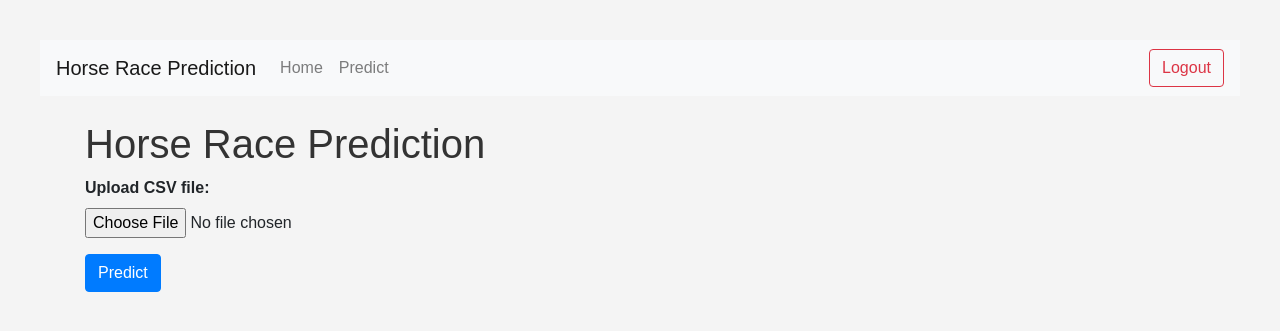
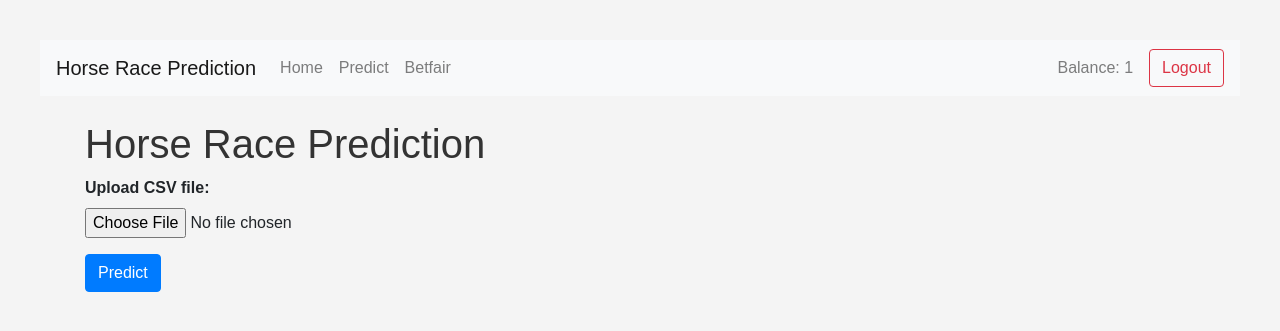
Before and after one commit to andrewbarwise/horse_trading, a Flask app: page /predict_page in a window 1280 px wide. Shown: the top 331 px of the page. Run offline with Flask 3, Linux system fonts and the light colour scheme; the visitor is signed in with stand-in values (Sample User, id 1); parts of the project's set-up code (start-up, migrations or seed data) failed here and were passed over; some libraries are stand-ins or nearby versions.

Commit message:
added betfair connection check

```diff
--- a/app.py
+++ b/app.py
@@ -1,4 +1,4 @@
-from flask import Flask, request, render_template, redirect, url_for
+from flask import Flask, request, render_template, redirect, url_for, flash, session
 from flask_admin import Admin, AdminIndexView, expose
 from flask_admin.contrib.sqla import ModelView
 from flask_sqlalchemy import SQLAlchemy
@@ -11,6 +11,7 @@ import os
 import secrets
 
 from src.data_cleaning import DataCleaning
+from src.betfair import Betfair
 
 app = Flask(__name__)
 app.config['SECRET_KEY'] = secrets.token_hex(16)
@@ -77,11 +78,37 @@ admin.add_view(UserAdmin(User, db.session))
 def load_user(user_id):
     return User.query.get(int(user_id))
 
+@app.context_processor
+def inject_balance():
+    balance = session.get('balance')
+    return dict(balance=balance)
+
 @app.route('/')
 def landing():
     if current_user.is_authenticated:
         return redirect(url_for('predict_page'))
     return render_template('landing.html')
+
+@app.route('/betfair')
+@login_required
+def betfair():
+    return render_template('betfair.html')
+
+@app.route('/betfair/check', methods=['POST'])
+@login_required
+def betfair_check():
+    api_key = request.form.get('api_key')
+    auth_code = request.form.get('auth_code')
+    betfair = Betfair(api_key, auth_code)
+
+    try:
+        betfair.check_connection()
+        session['api_key'] = api_key
+        session['auth_code'] = auth_code
+        flash('Connection to Betfair Successful')
+    except Exception as e:
+        flash(f'Connection failed: {e}')
+    return redirect(url_for('betfair'))
 
 @app.route('/login', methods=['GET', 'POST'])
 def login():
@@ -89,8 +116,15 @@ def login():
         username = request.form.get('username')
         password = request.form.get('password')
         user = User.query.filter_by(username=username).first()
+
         if user and check_password_hash(user.password, password):
             login_user(user)
+
+            if 'api_key' in session and 'auth_key' in session:
+                betfair = Betfair(session['api_key'], session['auth_code'])
+                balance = betfair.account_balance()
+                session['balance'] = balance
+
             if user.is_admin:
                 return redirect(url_for('admin.index'))
             return redirect(url_for('predict_page'))
@@ -100,12 +134,14 @@ def login():
 @login_required
 def logout():
     logout_user()
+    session.pop('balance', None) # clear the balance from the session
     return redirect(url_for('landing'))
 
 @app.route('/predict_page')
 @login_required
 def predict_page():
-    return render_template('index.html', races=[], race_data={}, selected_race=None)
+    balance = session.get('balance')
+    return render_template('index.html', balance=balance, races=[], race_data={}, selected_race=None)
 
 @app.route('/predict', methods=['POST'])
 @login_required
@@ -157,7 +193,8 @@ def predict():
 
         # Ensure selected_race is valid
         selected_race = races[0] if races else None
-        return render_template('index.html', races=races, race_data=race_data, selected_race=selected_race)
+        balance = session.get('balance')
+        return render_template('index.html', balance = balance, races=races, race_data=race_data, selected_race=selected_race)
 
 if __name__ == '__main__':
     port = int(os.environ.get('PORT', 5000))
--- a/templates/base.html
+++ b/templates/base.html
@@ -18,10 +18,18 @@
                 <li class="nav-item">
                     <a class="nav-link" href="/predict_page">Predict</a>
                 </li>
+                <li class="nav-item">
+                    <a class="nav-link" href="/betfair">Betfair</a>
+                </li>
             </ul>
-            <form class="form-inline my-2 my-lg-0" method="POST" action="{{ url_for('logout') }}">
-                <button class="btn btn-outline-danger my-2 my-sm-0" type="submit">Logout</button>
-            </form>
+            {% if current_user.is_authenticated %}
+                {% if balance is not none %}
+                    <span class="navbar-text mr-3">Balance: {{ balance }}</span>
+                {% endif %}
+                <form class="form-inline my-2 my-lg-0" method="POST" action="{{ url_for('logout') }}">
+                    <button class="btn btn-outline-danger my-2 my-sm-0" type="submit">Logout</button>
+                </form>
+            {% endif %}
         </div>
     </nav>
     <div class="container mt-4">
```
Also changed, not shown: src/betfair.py (+2 -8 lines), templates/betfair.html (added, +24 -0 lines).
